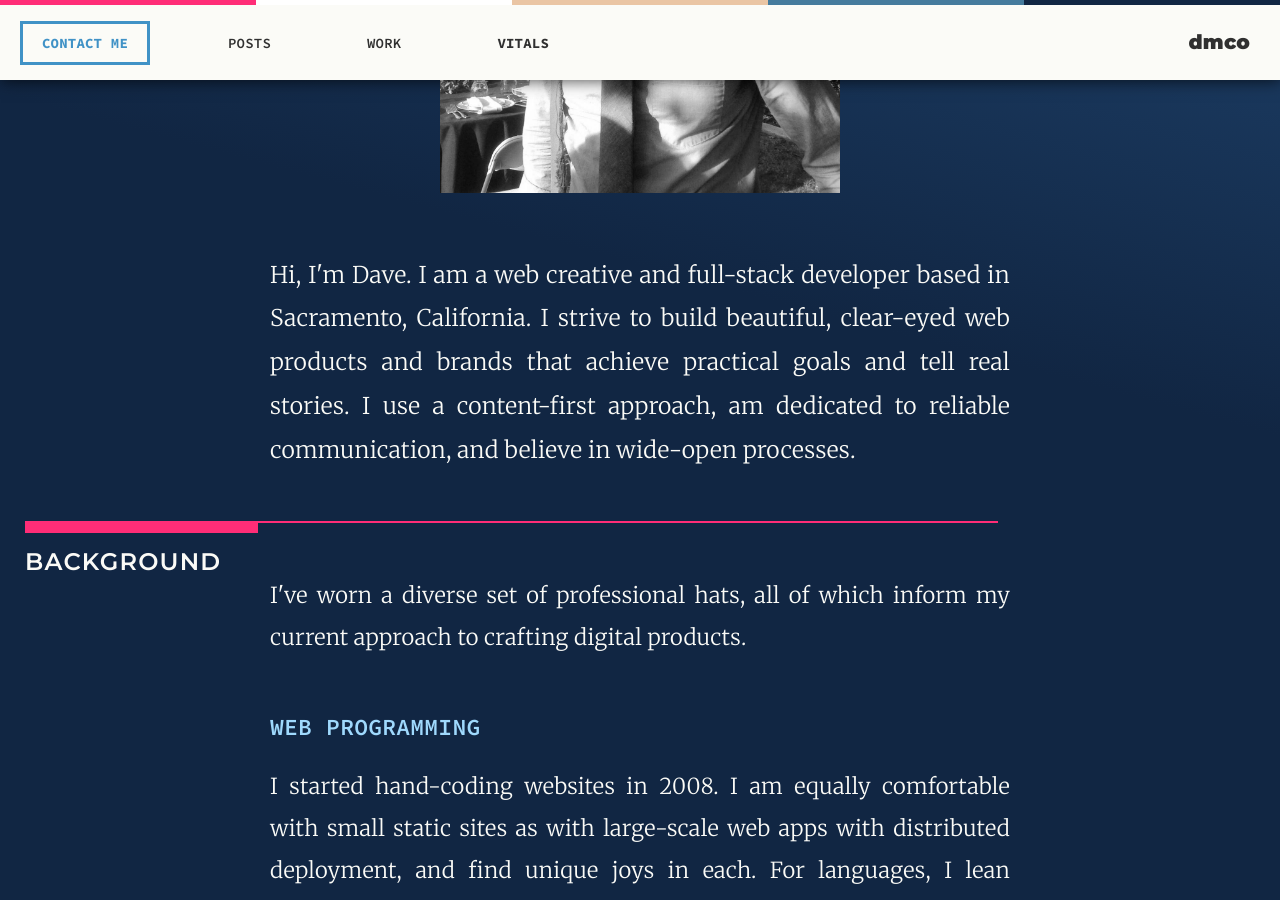
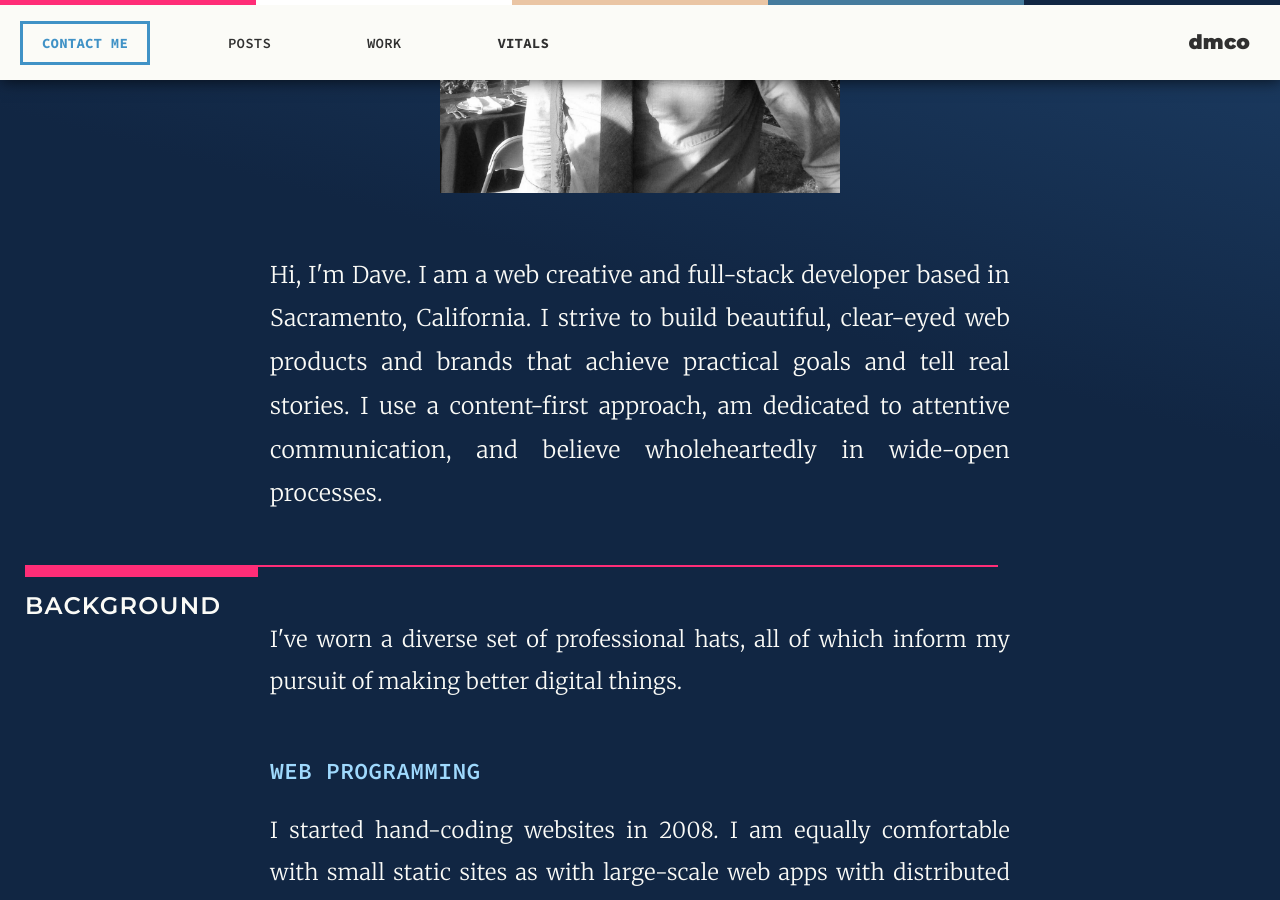
Before and after one commit to middletond/dmco, a Jekyll site: the page built from vitals.html, in a window 1280 px wide and 900 px high, scrolled down 659 px. Built offline with Jekyll 4.4.1, drawn with Linux system fonts in a browser that asks for light colours.

Commit message:
Tweaks to vitals verbiage

```diff
--- a/vitals.html
+++ b/vitals.html
@@ -19,14 +19,14 @@ js_files:
           <img src="/assets/img/tie_bw.jpg"  />
         </figure>
 
-        <p class="big"><span class="">Hi, I'm Dave. I am a web creative</span> and full-stack developer based in Sacramento, California. I strive to build beautiful, clear-eyed web products and brands that achieve practical goals and tell real stories. I use a content-first approach, am dedicated to reliable communication, and believe in wide-open processes.</p>
+        <p class="big"><span class="">Hi, I'm Dave. I am a web creative</span> and full-stack developer based in Sacramento, California. I strive to build beautiful, clear-eyed web products and brands that achieve practical goals and tell real stories. I use a content-first approach, am dedicated to attentive communication, and believe wholeheartedly in wide-open processes.</p>
 
         <!--I believe successful technical feats begin with understanding the people you are doing the technical thing for.  -->
 
         <h3><span>Background</span></h3>
 
         <!-- <p>I've worn a diverse set of professional hats, all of which inform my current approach to crafting web products. I have played with a major label band, built a best-in-space online publication, and co-founded a successful political tech startup, yet somehow hadn't managed to land on a true calling. </p> -->
-          <p>I've worn a diverse set of professional hats, all of which inform my current approach to crafting digital products.</p>
+          <p>I've worn a diverse set of professional hats, all of which inform my pursuit of making better digital things.</p>
 
         <h4>Web Programming</h4>
 
```
